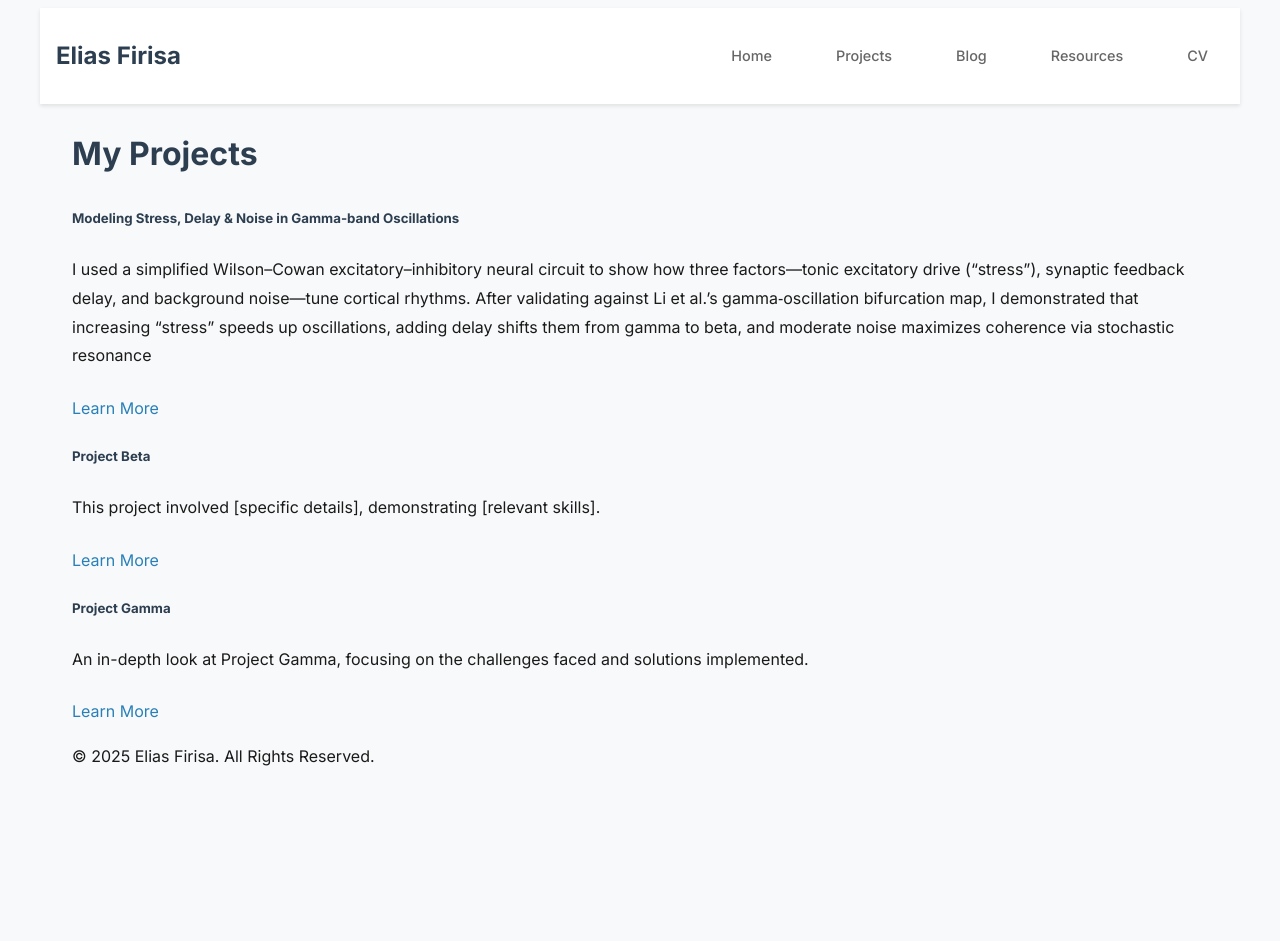
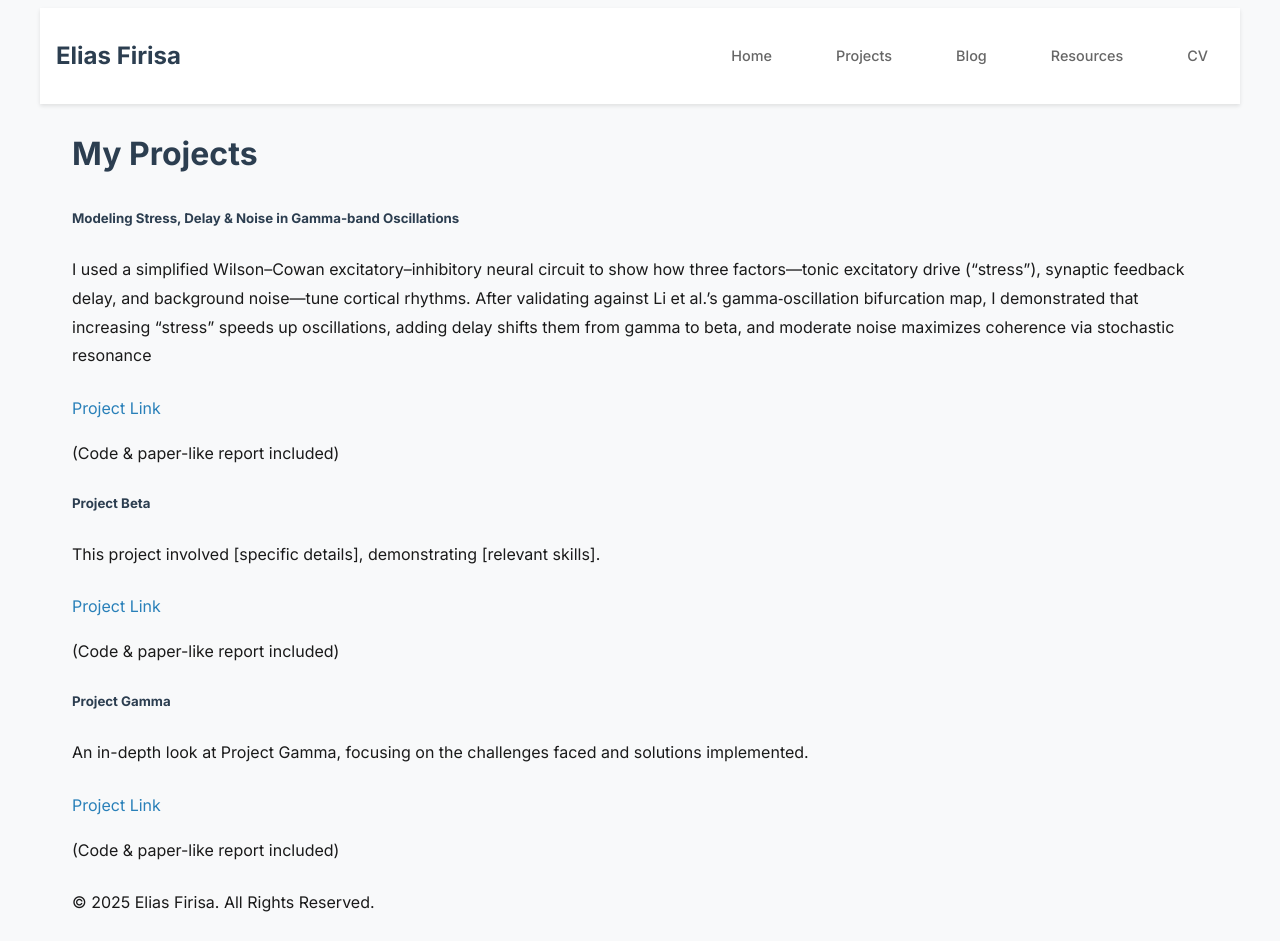
Before and after one commit to EliasSf73/elias-firisa-website, a Next.js app: page /elias-firisa-website/projects in a window 1280 px wide. Before the commit the page ends 800 px from the top, so only its background shows below. Built offline with nearby package versions, Linux system fonts and the light colour scheme.

Commit message:
update: improve project link UI with repository contents info

```diff
--- a/src/app/projects/page.tsx
+++ b/src/app/projects/page.tsx
@@ -32,9 +32,12 @@
             <div className="p-6">
               <h5 className="text-2xl font-semibold mb-2">{project.title}</h5>
               <p className="text-gray-400 mb-4">{project.description}</p>
-              <Link href={project.link} className="inline-block bg-blue-600 hover:bg-blue-700 text-white font-bold py-2 px-4 rounded">
-                Learn More
-              </Link>
+              <div className="flex items-center justify-between">
+                <Link href={project.link} className="inline-block bg-blue-600 hover:bg-blue-700 text-white font-bold py-2 px-4 rounded">
+                  Project Link
+                </Link>
+                <p className="text-sm text-gray-400">(Code & paper-like report included)</p>
+              </div>
             </div>
           </div>
         ))}
```
